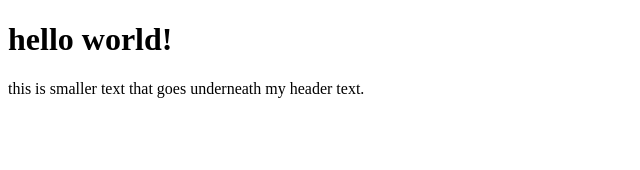
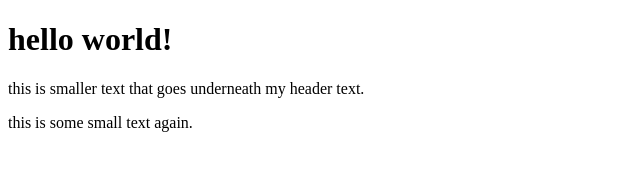
Before and after one commit to dianadimova/hello-world, a plain HTML site: page index.html in a window 1280 px wide. Shown: the whole page, without its empty margins (0-640 px from the left). Drawn offline with Linux system fonts and the light colour scheme.

Commit message:
i did it

```diff
--- a/index.html
+++ b/index.html
@@ -14,7 +14,12 @@
 
 
 <p>
-this is smaller text that goes underneath my header text.
+    this is smaller text that goes underneath my header text.
+</p>
+
+
+<p>
+    this is some small text again.
 </p>
 
 </body>
```
